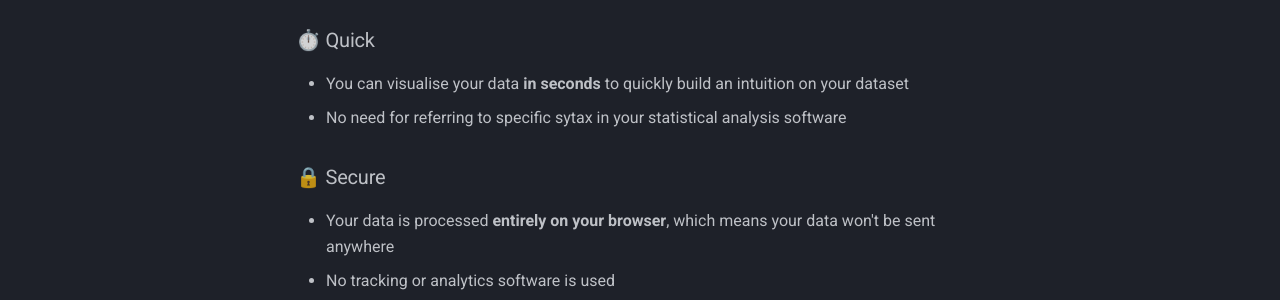
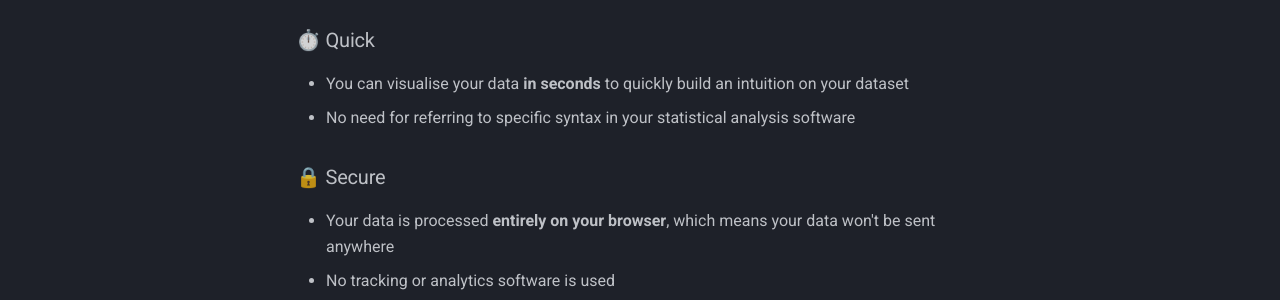
Before and after one commit to visprex/visprex.github.io, an MkDocs documentation site: the page built from docs/index.md, in a window 1280 px wide and 1372 px high. Shown: the part 398-698 px from the top of the window. Built offline with MkDocs 1.6.1 and Material for MkDocs 9.7.7, drawn with Linux system fonts in a browser that asks for light colours; comment, search, counter and statistics services are not loaded.

Commit message:
mistakes corrected based on triplechecker

```diff
--- a/docs/index.md
+++ b/docs/index.md
@@ -5,7 +5,7 @@
 
 ### ⏱️ Quick
 - You can visualise your data **in seconds** to quickly build an intuition on your dataset
-- No need for referring to specific sytax in your statistical analysis software
+- No need for referring to specific syntax in your statistical analysis software
 
 ### 🔒️ Secure
 - Your data is processed **entirely on your browser**, which means your data won't be sent anywhere
```
Also changed, not shown: docs/features/correlation/index.md (+2 -2 lines), docs/features/datasets/index.md (+1 -1 lines), docs/features/histogram/index.md (+1 -1 lines), docs/features/scatterplot/index.md (+1 -1 lines), site/features/correlation/index.html, site/features/datasets/index.html, site/features/histogram/index.html, site/features/scatterplot/index.html, site/index.html, site/search/search_index.json.
